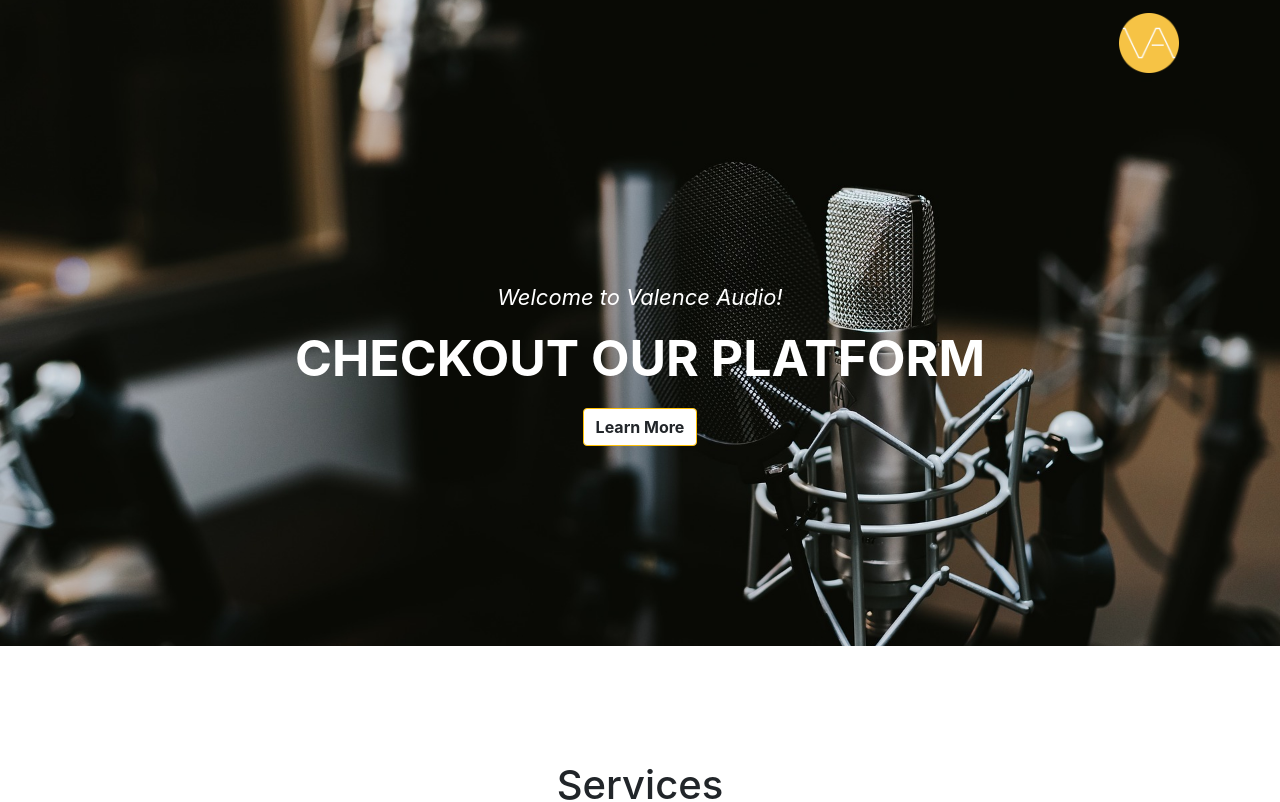
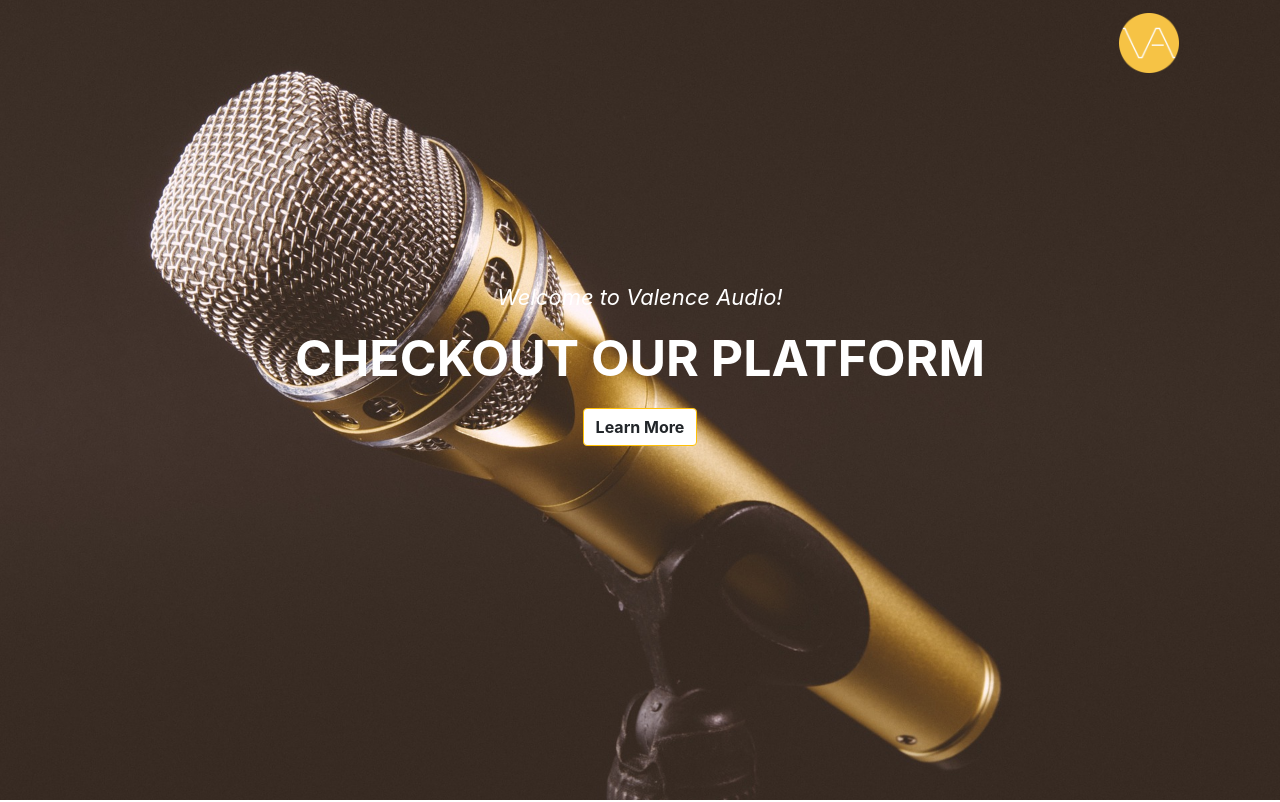
Before and after one commit to ValenceAudio/valence-audio-site, a React app: page / in a window 1280 px wide. Shown: the top 802 px of the page. Built offline with nearby package versions, Linux system fonts and the light colour scheme; what cssify would draw is missing.

Commit message:
Make the landing page full height

```diff
--- a/src/javascript/components/Mark.js
+++ b/src/javascript/components/Mark.js
@@ -8,6 +8,7 @@
 const Mark = (props) => {
   return (
     <div className="container-fluid">
+      <header>
         <div className="intro-header">
           <Navbar/>
           <div className="container-fluid">
@@ -22,6 +23,7 @@
             </div>
           </div>
         </div>
+      </header>
 
       {/* Services Section */}
       <section id="services" className="Mark__services">
--- a/src/scss/index.scss
+++ b/src/scss/index.scss
@@ -4,6 +4,36 @@
 
 body {
     overflow-x: hidden;
+}
+
+header {
+  background: url('../image/mic2-bg.jpg') no-repeat center center;
+  background-size: cover;
+  text-align: center;
+  width: 100%;
+  height: 100vh;
+  color: white;
+
+  .intro-header {
+      padding: 0;
+      margin: 0;
+      .intro-text {
+          padding-top: 200px;
+          padding-bottom: 200px;
+          .intro-lead-in {
+              font-style: italic;
+              font-size: 22px;
+              line-height: 22px;
+              margin-bottom: 25px;
+          }
+          .intro-heading {
+              font-weight: 700;
+              font-size: 50px;
+              line-height: 50px;
+              margin-bottom: 25px;
+          }
+      }
+  }
 }
 
 hr {
@@ -87,34 +117,6 @@
     }
 }
 
-.intro-header {
-    background-image: url('../image/mic3-bg.jpg');
-    background-repeat: no-repeat;
-    background-attachment: scroll;
-    background-size: cover;
-    background-position: center center;
-    text-align: center;
-    color: white;
-    padding: 0;
-    margin: 0;
-    .intro-text {
-        padding-top: 200px;
-        padding-bottom: 200px;
-        .intro-lead-in {
-            font-style: italic;
-            font-size: 22px;
-            line-height: 22px;
-            margin-bottom: 25px;
-        }
-        .intro-heading {
-            font-weight: 700;
-            font-size: 50px;
-            line-height: 50px;
-            margin-bottom: 25px;
-        }
-    }
-}
-
 @media (min-width: 768px) {
     .container-fluid {
       padding:0;
@@ -134,7 +136,7 @@
 // Global Section Styles
 
 section {
-    padding: 100px 0;
+    padding: 30px 0;
     margin: 15px;
     h2.section-heading {
         font-size: 40px;
```
Lines whose indentation alone changed are shown as unchanged.
